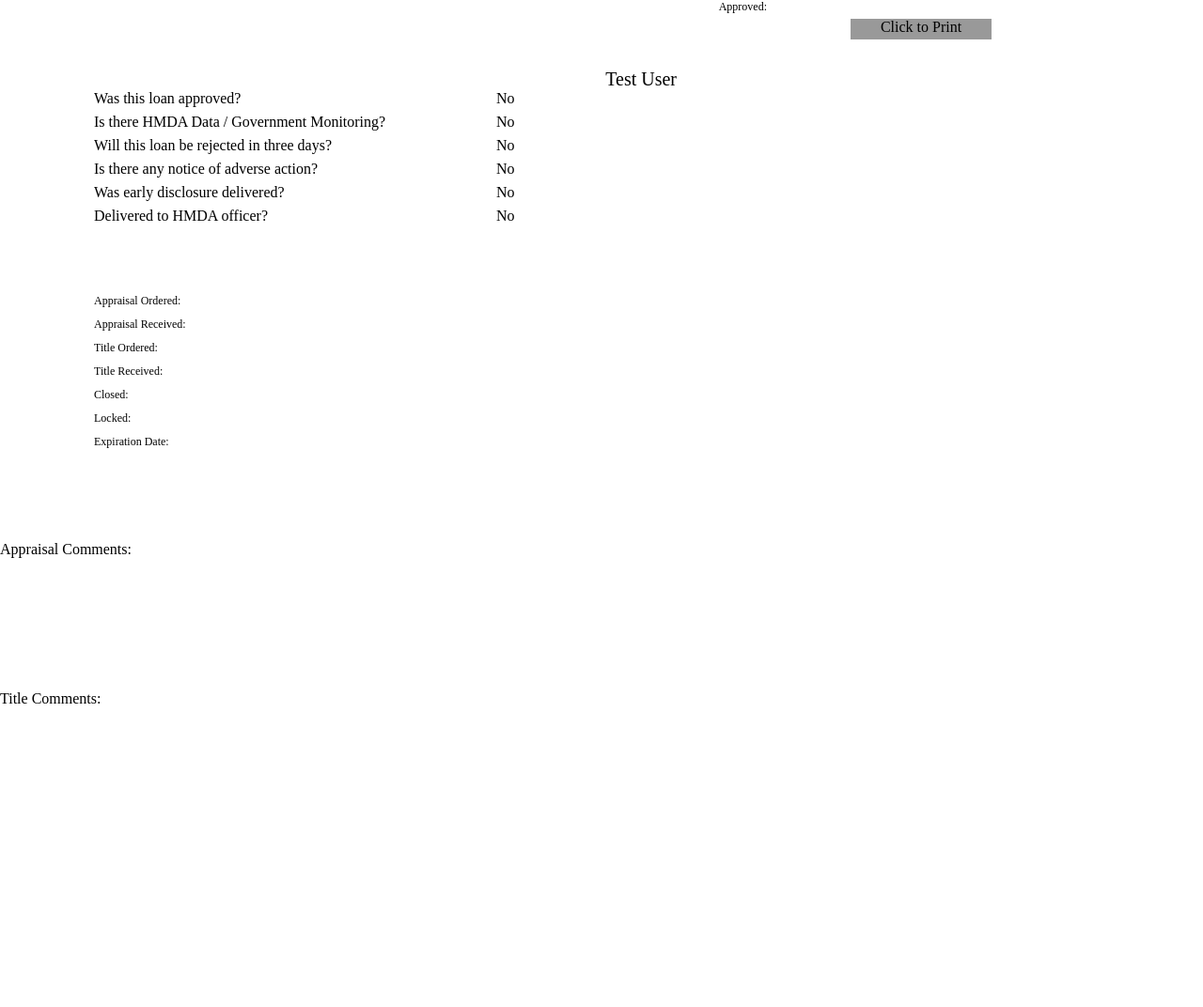
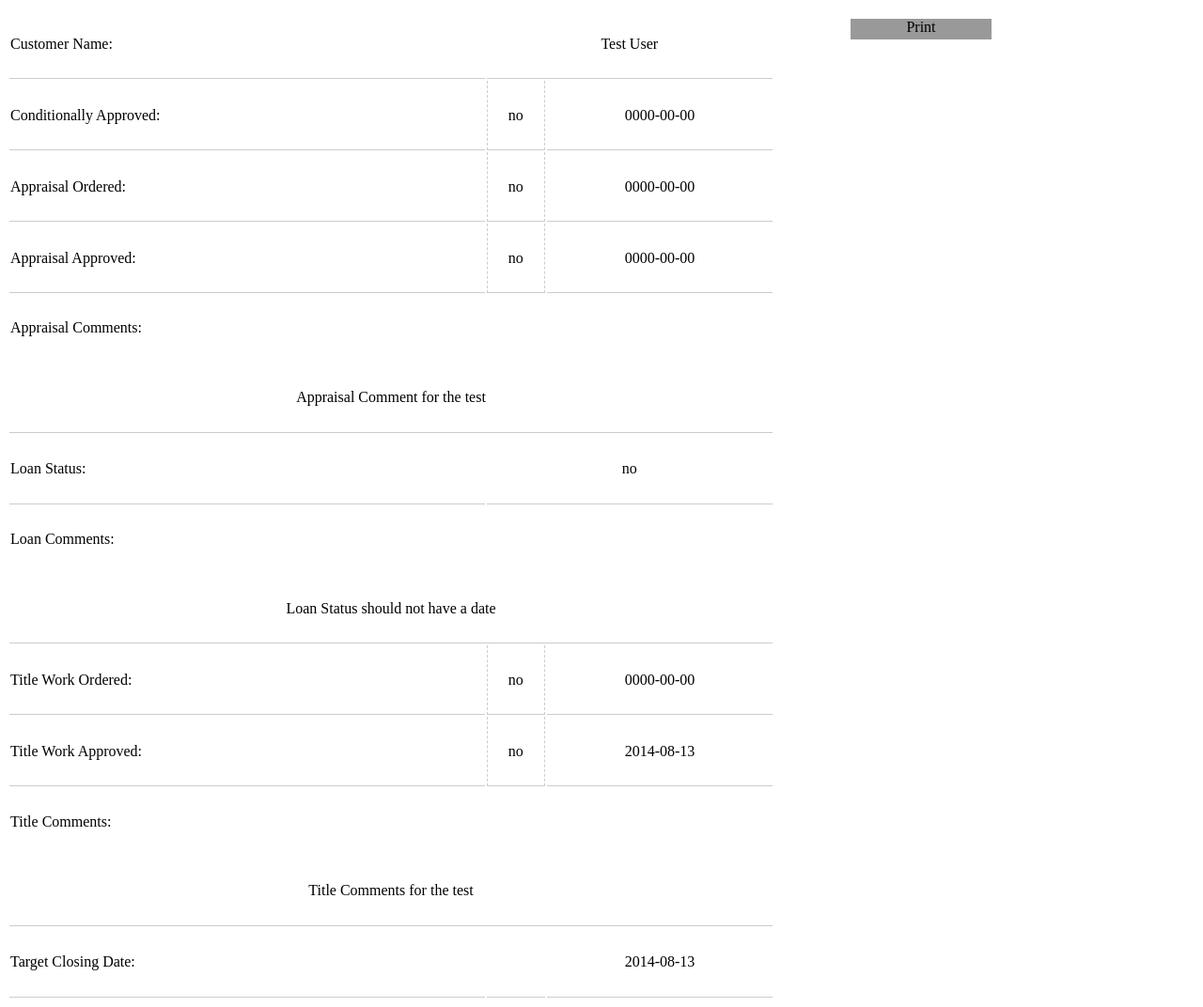
Before and after one commit to Jmac217/MLT, a PHP site: page /php/printable.php in a window 1280 px wide. Shown: the whole page at 94% size. Before the commit the page ends 749 px from the top, so only its background shows below. Run offline with PHP 8.4, Linux system fonts and the light colour scheme; the visitor is signed in with stand-in values (Sample User, id 1); data comes from the database, SQL or seed files in the repository; data that the repository does not hold is empty.

Commit message:
making notes in todo; updated mlt.vim; updated printable.php; changed back to session for ids; cleaned up a little bit

```diff
--- a/css/printable.css
+++ b/css/printable.css
@@ -1,53 +1,10 @@
 body{background-color:white}
 #print{position:absolute;height:22px;width:150px;right:225px;top:20px;color:black;background-color:#999999;text-align:center;cursor:pointer;}
+#logo{background-image:url('../res/logo.jpg');background-repeat:none;height:72px;width:157px}
 
-#doc{position:absolute;top:0in;left:0in;width:8.5in;height:11in;/*border:1px solid;*//*background-color:#CCCCCC;*/}
-	#header{position:absolute;top:0in;left:0in;height:1in;width:8.5in;}
-		#info_name{position:absolute;bottom:0in;right:1in;font-size:20px;}
-	#body{position:absolute;top:1in;left:0in;height:9.75in;width:8.5in;/*background-color:gray;*/}
-
-		#form{position:absolute;top:0in;left:0in;height:5in;width:6.5in;/*background-color:#999999;*/}
-			#form_booleans{position:absolute;top:0in;left:0in;height:2in;width:5in;/*background-color:#225522;*/}
-			#form_wasLoanAccepted{position:absolute;top:0px;left:100px;}
-			#form_isGovMonitoring{position:absolute;top:25px;left:100px;}
-			#form_willBeRejected{position:absolute;top:50px;left:100px;}
-			#form_isAdverseAction{position:absolute;top:75px;left:100px;}
-			#form_wasEarlyDisclosure{position:absolute;top:100px;left:100px;}
-			#form_deliveredToHMDA{position:absolute;top:125px;left:100px;}
-		#form_dates{position:absolute;top:2in;left:0px;height:3in;width:5in;/*background-color:#115555;*/}
-			#form_acceptedDate{position:absolute;bottom:0px;left:100px;font-size:12px;visibility:hidden;}/* is now in the header, I just haven't moved this block in case it needs moved back */
-			#form_appraisalOrderDate{position:absolute;top:25px;left:100px;font-size:12px;}
-			#form_appraisalReceiveDate{position:absolute;top:50px;left:100px;font-size:12px;}
-			#form_titleOrderDate{position:absolute;top:75px;left:100px;font-size:12px;}
-			#form_titleReceiveDate{position:absolute;top:100px;left:100px;font-size:12px;}
-			#form_closeDate{position:absolute;top:125px;left:100px;font-size:12px;}
-			#form_lockDate{position:absolute;top:150px;left:100px;font-size:12px;}
-			#form_expirationDate{position:absolute;top:175px;left:100px;font-size:12px;}
-		#form_comments{position:absolute;top:5in;left:0px;height:4.75in;width:8.5in;/*background-color:#551155;*/}
-			#form_appraisalComment{position:absolute;top:0px;left:0px;height:25px;width:8.5in;/*background-color:#999999;*/z-index:1;}
-			#form_titleComment{position:absolute;top:1.66in;left:0px;height:25px;width:8.5in;/*background-color:#888888;*/z-index:1;}
-			#form_lockComment{position:absolute;top:3.32in;left:0px;height:25px;width:8.5in;/*background-color:#777777;*/z-index:1;}
-
-		#info{}
-		#info_booleans{position:absolute;top:0in;right:0in;height:2in;width:3in;/*background-color:#225522;*/}
-			#info_wasLoanAccepted{position:absolute;top:0px;left:0px;}
-			#info_isGovMonitoring{position:absolute;top:25px;left:0px;}
-			#info_willBeRejected{position:absolute;top:50px;left:0px;}
-			#info_isAdverseAction{position:absolute;top:75px;left:0px;}
-			#info_wasEarlyDisclosure{position:absolute;top:100px;left:0px;}
-			#info_deliveredToHMDA{position:absolute;top:125px;left:0px;}
-		#info_dates{position:absolute;top:2in;right:0px;height:3in;width:3in;/*background-color:#115555;*/}
-			#info_acceptedDate{position:absolute;top:0px;right:0px;font-size:12px;}/* is now in the header, I just haven't moved this block in case it needs moved back */
-			#info_appraisalOrderDate{position:absolute;top:25px;left:0px;font-size:12px;}
-			#info_appraisalReceiveDate{position:absolute;top:50px;left:0px;font-size:12px;}
-			#info_titleOrderDate{position:absolute;top:75px;left:0px;font-size:12px;}
-			#info_titleReceiveDate{position:absolute;top:100px;left:0px;font-size:12px;}
-			#info_closeDate{position:absolute;top:125px;left:0px;font-size:12px;}
-			#info_lockDate{position:absolute;top:150px;left:0px;font-size:12px;}
-			#info_expirationDate{position:absolute;top:175px;left:0px;font-size:12px;}
-		#info_comments{position:absolute;top:5in;left:0px;height:4.75in;width:8.5in;/*background-color:#551155;*/}
-			#info_appraisalComment{position:absolute;top:25px;left:0px;height:1.40in;width:8.5in;/*background-color:#111111;*/}
-			#info_titleComment{position:absolute;top:1.92in;left:0px;height:1.40in;width:8.5in;/*background-color:#222222;*/}
-			#info_lockComment{position:absolute;top:3.58in;left:0px;height:1.00in;width:8.5in;/*background-color:#333333;*/}
-	#footer{position:absolute;bottom:0px;left:0px;height:.25in;width:8.5in;/*background-color:black;*/}
-/**/
+table{height:11in;width:8.5in;text-align:center;}
+.comment{padding-left:100px;padding-right:100px;}
+.header{border:none;text-align:left;}
+.boolean{border-left:dashed 1px #CCC;border-right:dashed 1px #CCC;}
+.title{text-align:left;}
+td{border-bottom:solid 1px #CCC;}
--- a/php/printable.php
+++ b/php/printable.php
@@ -8,46 +8,37 @@ $id = $_SESSION['id'];
 $query = mysql_query("SELECT * FROM customers WHERE id='$id'")or die(mysql_error());
 $row = mysql_fetch_assoc($query);
 
-// assign variables from $row
 // name
-$name = $row['first'].' '.$row['last'];
+$full_name = $row['first'].' '.$row['last'];
+
+// booleans
+$conditionally_approved = $row['conditionally_approved'];
+$appraisal_ordered = $row['appraisal_ordered'];
+$appraisal_approved = $row['appraisal_approved'];
+$loan_status = $row['loan_status'];
+$title_work_ordered = $row['title_work_ordered'];
+$title_work_approved = $row['title_work_approved'];
+
+$conditionally_approved = ($conditionally_approved == "true") ? "yes": "no";
+$appraisal_ordered = ($appraisal_ordered == "true") ? "yes": "no";
+$appraisal_approved = ($appraisal_approved == "true") ? "yes": "no";
+$loan_status = ($loan_status == "true") ? "yes": "no";
+$title_work_ordered = ($title_work_ordered == "true") ? "yes": "no";
+$title_work_approved = ($title_work_approved == "true") ? "yes": "no";
+
+// comments
+$appraisal_comments = $row['appraisal_comments'];
+$loan_status_comments = $row['loan_status_comments'];
+$title_comments = $row['title_comments'];
 
 // dates
-$acceptedDate = $row['acceptedDate'];
-$appraisalOrderDate = $row['appraisalOrderDate'];
-$appraisalReceiveDate = $row['appraisalReceiveDate'];
-$titleOrderDate = $row['titleOrderDate'];
-$titleReceiveDate = $row['titleReceiveDate'];
-$closeDate = $row['closeDate'];
-$lockDate = $row['lockDate'];
-$expirationDate = $row['expirationDate'];
+$conditionally_approved_date = $row['conditionally_approved_date'];
+$appraisal_ordered_date = $row['appraisal_ordered_date'];
+$appraisal_approved_date = $row['appraisal_approved_date'];
+$title_work_ordered_date = $row['title_work_ordered_date'];
+$title_work_approved_date = $row['title_work_approved_date'];
+$target_closing_date = $row['target_closing_date'];
 
-// comments
-$appraisalComment = $row['appraisalComment'];
-$titleComment = $row['titleComment'];
-$lockComment = $row['lockComment'];
-
-// booleans
-$wasLoanAccepted = $row['wasLoanAccepted'];
-$isGovMonitoring = $row['isGovMonitoring'];
-$willBeRejected = $row['willBeRejected'];
-$isAdverseAction = $row['isAdverseAction'];
-$wasEarlyDisclosure = $row['wasEarlyDisclosure'];
-$deliveredToHMDA = $row['deliveredToHMDA'];
-
-// transform boolean answers to 'Yes' or 'No'
-
-if ($wasLoanAccepted == 'true'){$wasLoanAccepted = 'Yes';}else{$wasLoanAccepted = 'No';}
-if ($isGovMonitoring == 'true'){$isGovMonitoring = 'Yes';}else{$isGovMonitoring = 'No';}
-if ($willBeRejected == 'true'){$willBeRejected = 'Yes';}else{$willBeRejected = 'No';}
-if ($isAdverseAction == 'true'){$isAdverseAction = 'Yes';}else{$isAdverseAction = 'No';}
-if ($wasEarlyDisclosure == 'true'){$wasEarlyDisclosure = 'Yes';}else{$wasEarlyDisclosure = 'No';}
-if ($deliveredToHMDA == 'true'){$deliveredToHMDA = 'Yes';}else{$deliveredToHMDA = 'No';}
-
-// don't think I need this debug thing.
-//echo $name;
-
-// HTML Skeleton
 echo '
 	<html>
 		<head>
@@ -57,65 +48,65 @@ echo '
 			<script type="text/javascript" src="../js/print.js"></script>
 		</head>
 		<body>
-		<span id="print">Click to Print</span>
-			<div id="doc">
-				<div id="header">
-					<div id="info_acceptedDate">Approved: '.$acceptedDate.'</div>
-					<div id="info_name">'.$name.'</div>
-				</div>
-				<div id="body">
-					<div id="form">
-						<div id="form_dates">
-							<div id="form_acceptedDate">Approved: </div>
-							<div id="form_appraisalOrderDate">Appraisal Ordered: </div>
-							<div id="form_appraisalReceiveDate">Appraisal Received: </div>
-							<div id="form_titleOrderDate">Title Ordered: </div>
-							<div id="form_titleReceiveDate">Title Received: </div>
-							<div id="form_closeDate">Closed: </div>
-							<div id="form_lockDate">Locked: </div>
-							<div id="form_expirationDate">Expiration Date: </div>
-						</div>
-						<div id="form_comments">
-							<div id="form_appraisalComment">Appraisal Comments: </div>
-							<div id="form_titleComment">Title Comments: </div>
-							<div id="form_lockComment">Lock Comments: </div>
-						</div>
-						<div id="form_booleans">
-							<div id="form_wasLoanAccepted">Was this loan approved?</div>
-							<div id="form_isGovMonitoring">Is there HMDA Data / Government Monitoring? </div>
-							<div id="form_willBeRejected">Will this loan be rejected in three days? </div>
-							<div id="form_isAdverseAction">Is there any notice of adverse action? </div>
-							<div id="form_wasEarlyDisclosure">Was early disclosure delivered? </div>
-							<div id="form_deliveredToHMDA">Delivered to HMDA officer?</div>
-						</div>
-					</div>
-					<div id="info">
-						<div id="info_dates">
-							<!--<div id="info_acceptedDate">'.$acceptedDate.'</div>-->
-							<div id="info_appraisalOrderDate">'.$appraisalOrderDate.'</div>
-							<div id="info_appraisalReceiveDate">'.$appraisalReceiveDate.'</div>
-							<div id="info_titleOrderDate">'.$titleOrderDate.'</div>
-							<div id="info_titleReceiveDate">'.$titleReceiveDate.'</div>
-							<div id="info_closeDate">'.$closeDate.'</div>
-							<div id="info_lockDate">'.$lockDate.'</div>
-							<div id="info_expirationDate">'.$expirationDate.'</div>
-						</div>
-						<div id="info_comments">
-							<div id="info_appraisalComment">'.$appraisalComment.'</div>
-							<div id="info_titleComment">'.$titleComment.'</div>
-							<div id="info_lockComment">'.$lockComment.'</div>
-						</div>
-						<div id="info_booleans">
-							<div id="info_wasLoanAccepted">'.$wasLoanAccepted.'</div>
-							<div id="info_isGovMonitoring">'.$isGovMonitoring.'</div>
-							<div id="info_willBeRejected">'.$willBeRejected.'</div>
-							<div id="info_isAdverseAction">'.$isAdverseAction.'</div>
-							<div id="info_wasEarlyDisclosure">'.$wasEarlyDisclosure.'</div>
-							<div id="info_deliveredToHMDA">'.$deliveredToHMDA.'</div>
-						</div>
-				</div>
-				<div id="footer"></div>
-			</div>
+			<div id="print">Print</div>
+			<table>
+				<tr>
+					<td class="title">Customer Name: </td>
+					<td colspan="2">'.$full_name.'</td>
+				</tr>
+				<tr>
+					<td class="title">Conditionally Approved: </td>
+					<td class="boolean">'.$conditionally_approved.'</td>
+					<td>'.$conditionally_approved_date.'</td>
+				</tr>
+				<tr>
+					<td class="title">Appraisal Ordered: </td>
+					<td class="boolean">'.$appraisal_ordered.'</td>
+					<td>'.$appraisal_ordered_date.'</td>
+				</tr>
+				<tr>
+					<td class="title">Appraisal Approved: </td>
+					<td class="boolean">'.$appraisal_approved.'</td>
+					<td>'.$appraisal_approved_date.'</td>
+				</tr>
+				<tr>
+					<td class="header">Appraisal Comments: </td>
+				</tr>
+				<tr>
+					<td colspan="3" class="comment">'.$appraisal_comments.'</td>
+				</tr>
+				<tr>
+					<td class="title">Loan Status: </td>
+					<td colspan="2">'.$loan_status.'</td>
+				</tr>
+				<tr>
+					<td class="header">Loan Comments: </td>
+				</tr>
+				<tr>
+					<td colspan="3" class="comment">'.$loan_status_comments.'</td>
+				</tr>
+				<tr>
+					<td class="title">Title Work Ordered: </td>
+					<td class="boolean">'.$title_work_ordered.'</td>
+					<td>'.$title_work_ordered_date.'</td>
+				</tr>
+				<tr>
+					<td class="title">Title Work Approved: </td>
+					<td class="boolean">'.$title_work_approved.'</td>
+					<td>'.$title_work_approved_date.'</td>
+				</tr>
+				<tr>
+					<td class="header">Title Comments: </td>
+				</tr>
+				<tr>
+					<td colspan="3" class="comment">'.$title_comments.'</td>
+				</tr>
+				<tr>
+					<td class="title">Target Closing Date: </td>
+					<td>&nbsp;</td>
+					<td>'.$target_closing_date.'</td>
+				</tr>
+			</table>
 		</body>
 	</html>
 ';
--- a/php/remove.php
+++ b/php/remove.php
@@ -1,7 +1,6 @@
 <?php include 'connect.php';
-
+// takes .customer id and removes it from the table
 $id = $_POST['id'];
-mysql_query("DELETE FROM customers WHERE id='$id'")or die('1');
+mysql_query("DELETE FROM customers WHERE id='$id'")or die(mysql_error());
 echo '0';
-
 ?>
```
Also changed, not shown: TODO.txt (+11 -0 lines), js/index.js (+20 -9 lines), php/reset.php (+7 -4 lines), php/setSession.php (+3 -8 lines), php/submit.php (+7 -32 lines), 1 other file.
